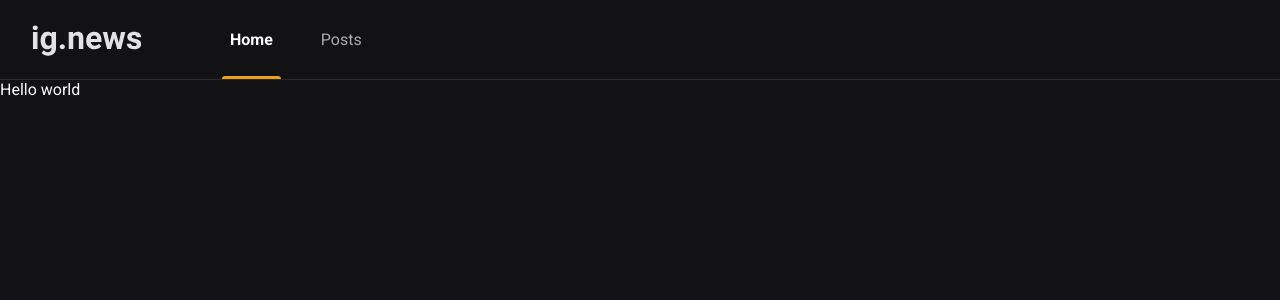
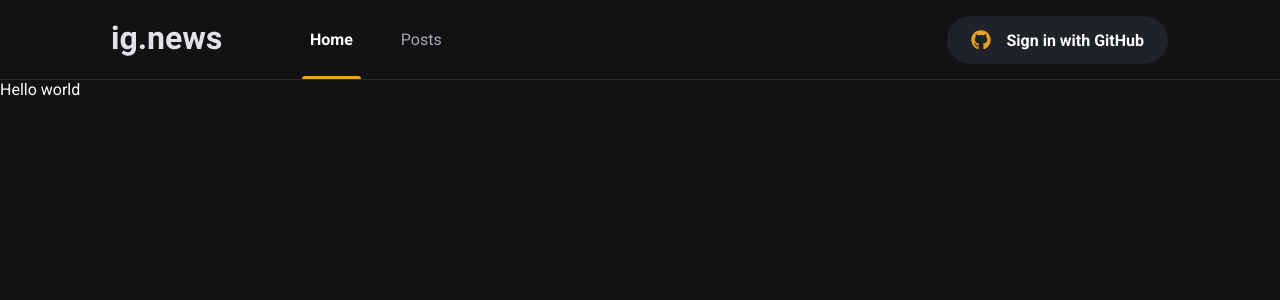
Before and after one commit to mateuslopescastro/blog-by-subscription, a Next.js app: page / in a window 1280 px wide. Shown: the top 300 px of the page. Built offline with nearby package versions, Linux system fonts and the light colour scheme.

Commit message:
feat: SignInButton component

```diff
--- a/package.json
+++ b/package.json
@@ -12,6 +12,7 @@
     "next": "12.3.1",
     "react": "18.2.0",
     "react-dom": "18.2.0",
+    "react-icons": "^4.4.0",
     "sass": "^1.55.0"
   },
   "devDependencies": {
--- a/src/components/Header/index.tsx
+++ b/src/components/Header/index.tsx
@@ -1,4 +1,6 @@
 import css from "./styles.module.scss";
+
+import { SignInButton } from "../SignInButton";
 
 export function Header() {
   return (
@@ -12,6 +14,8 @@
           </a>
           <a href="">Posts</a>
         </nav>
+
+        <SignInButton />
       </div>
     </header>
   );
--- a/src/components/Header/styles.module.scss
+++ b/src/components/Header/styles.module.scss
@@ -5,7 +5,7 @@
 
 .headerContent {
   height: 5rem;
-  max-height: 1120px;
+  max-width: 1120px;
 
   margin: 0 auto;
   padding: 0 2rem;
@@ -58,4 +58,8 @@
       }
     }
   }
+
+  button {
+    margin-left: auto;
+  }
 }
--- /dev/null
+++ b/src/components/SignInButton/index.tsx
@@ -0,0 +1,34 @@
+import { useState } from "react";
+import { FaGithub } from "react-icons/fa";
+import { FiX } from "react-icons/fi";
+
+import css from "./styles.module.scss";
+
+export function SignInButton() {
+  const [isUserLoggedIn, setIsUserLoggedIn] = useState(false);
+
+  if (isUserLoggedIn) {
+    return (
+      <button type="button" className={css.signInButton}>
+        <FaGithub color="#04D361" />
+        Mateus Lopes de Castro
+        <FiX
+          color="#737380"
+          className={css.xIcon}
+          onClick={() => setIsUserLoggedIn(false)}
+        />
+      </button>
+    );
+  }
+
+  return (
+    <button
+      type="button"
+      className={css.signInButton}
+      onClick={() => setIsUserLoggedIn(true)}
+    >
+      <FaGithub color="#EBA417" />
+      Sign in with GitHub
+    </button>
+  );
+}
--- /dev/null
+++ b/src/components/SignInButton/styles.module.scss
@@ -0,0 +1,35 @@
+.signInButton {
+  height: 3rem;
+  padding: 0 1.5rem;
+
+  border: 0;
+  border-radius: 3rem;
+
+  background: var(--gray-850);
+
+  display: flex;
+  align-items: center;
+  justify-content: center;
+
+  color: var(--white);
+  font-weight: bold;
+
+  svg {
+    width: 20px;
+    height: 20px;
+  }
+
+  svg:first-child {
+    margin-right: 1rem;
+  }
+
+  svg.xIcon {
+    margin-left: 1rem;
+  }
+
+  transition: filter 0.2s;
+
+  &:hover {
+    filter: brightness(0.8);
+  }
+}
--- a/src/styles/global.scss
+++ b/src/styles/global.scss
@@ -10,6 +10,7 @@
   --gray-100: #E1E1E6;
   --gray-300: #A8A8B3;
   --gray-800: #29292e;
+  --gray-850 :#1F2229;
   --gray-900: #121214;
 
   --cyan-500: #61DAFB;
```
Also changed, not shown: 1 other file (tests, documents, lock files or other folders).
